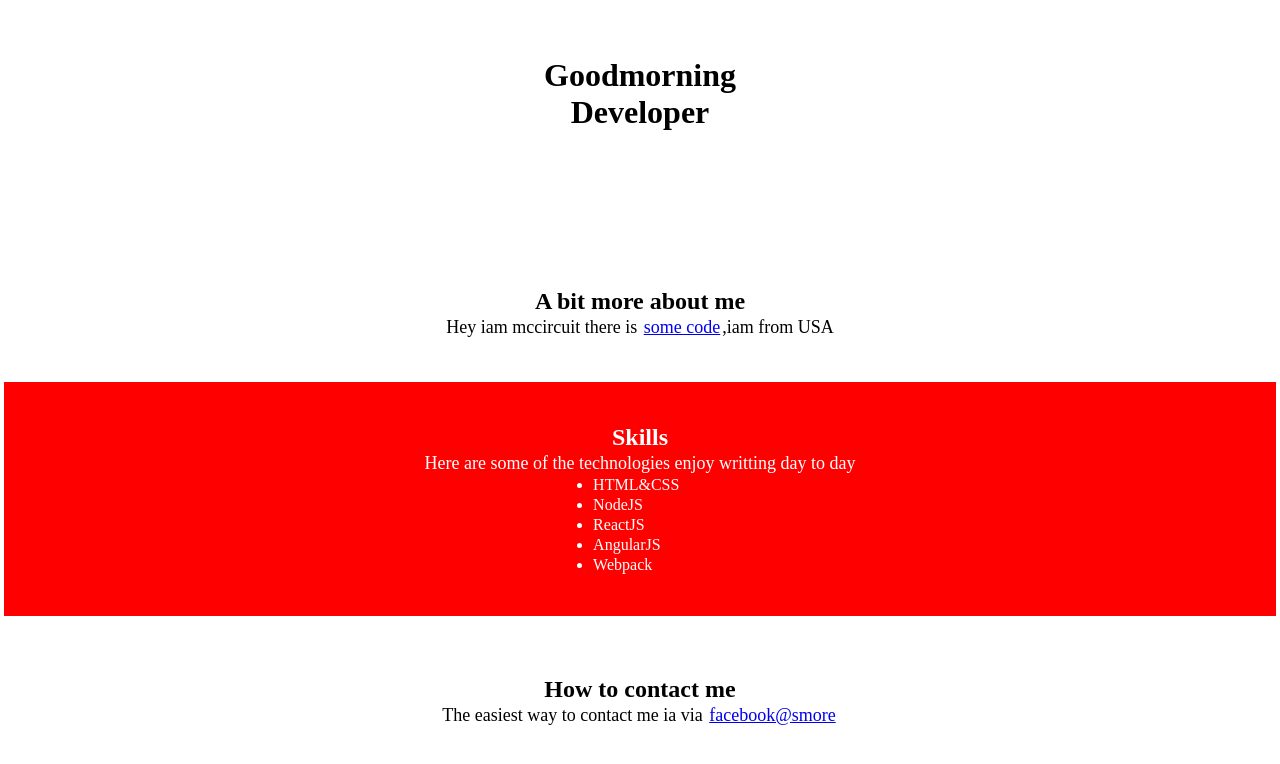
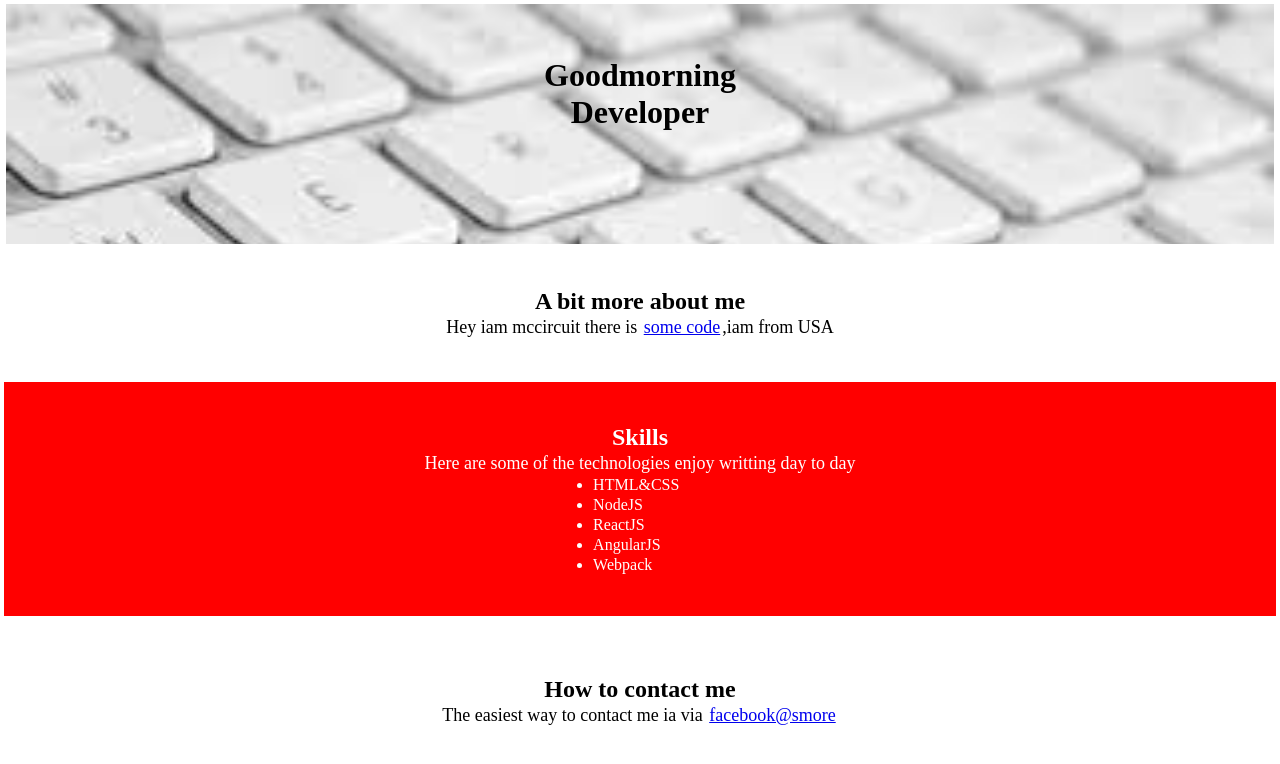
Before and after one commit to sowjii18/protfolio, a plain HTML site: page index.html in a window 1280 px wide. Drawn offline with Linux system fonts and the light colour scheme.

Commit message:
file path changed

```diff
--- a/assets/style.css
+++ b/assets/style.css
@@ -6,7 +6,7 @@
 
 
 header{
-	background-image: url("./assets/download.jpg");
+	background-image: url("download.jpg");
 	background-repeat: no-repeat;
 	background-size: cover;
 	height:30vh;
```
